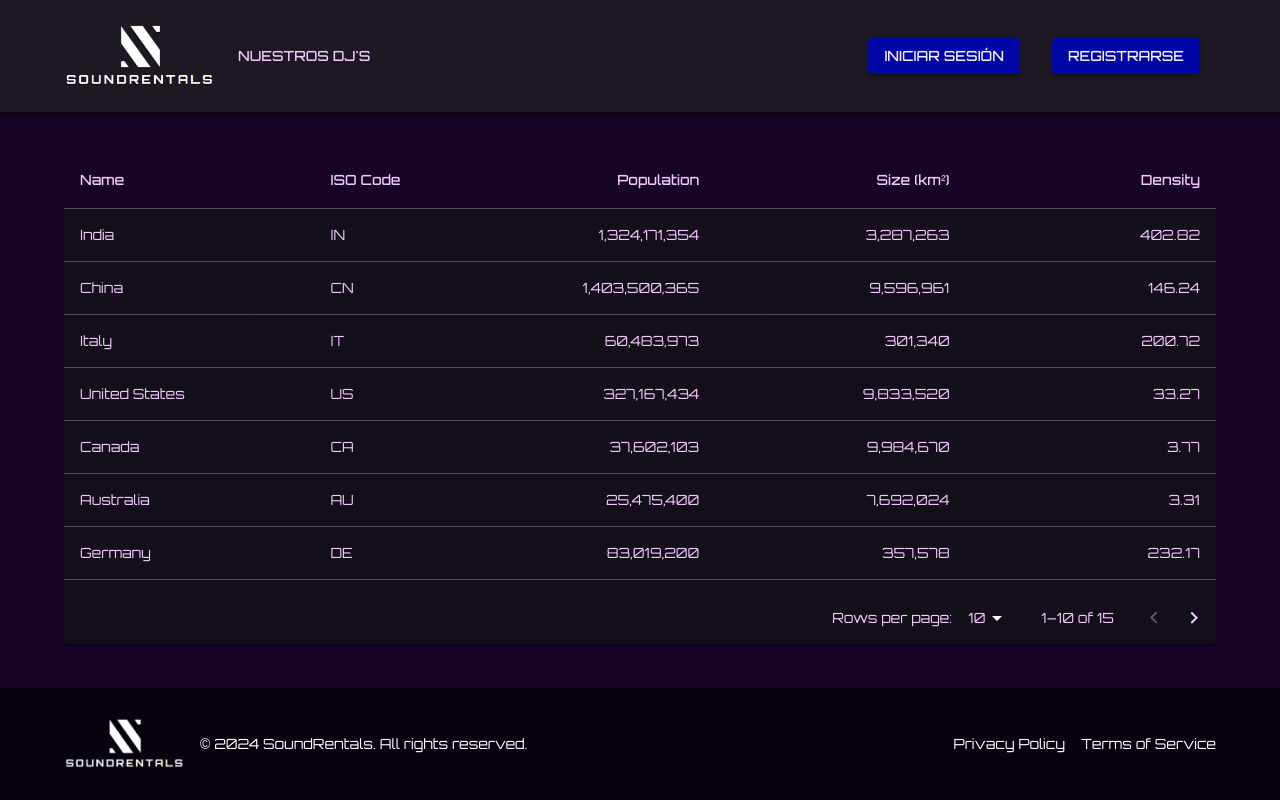
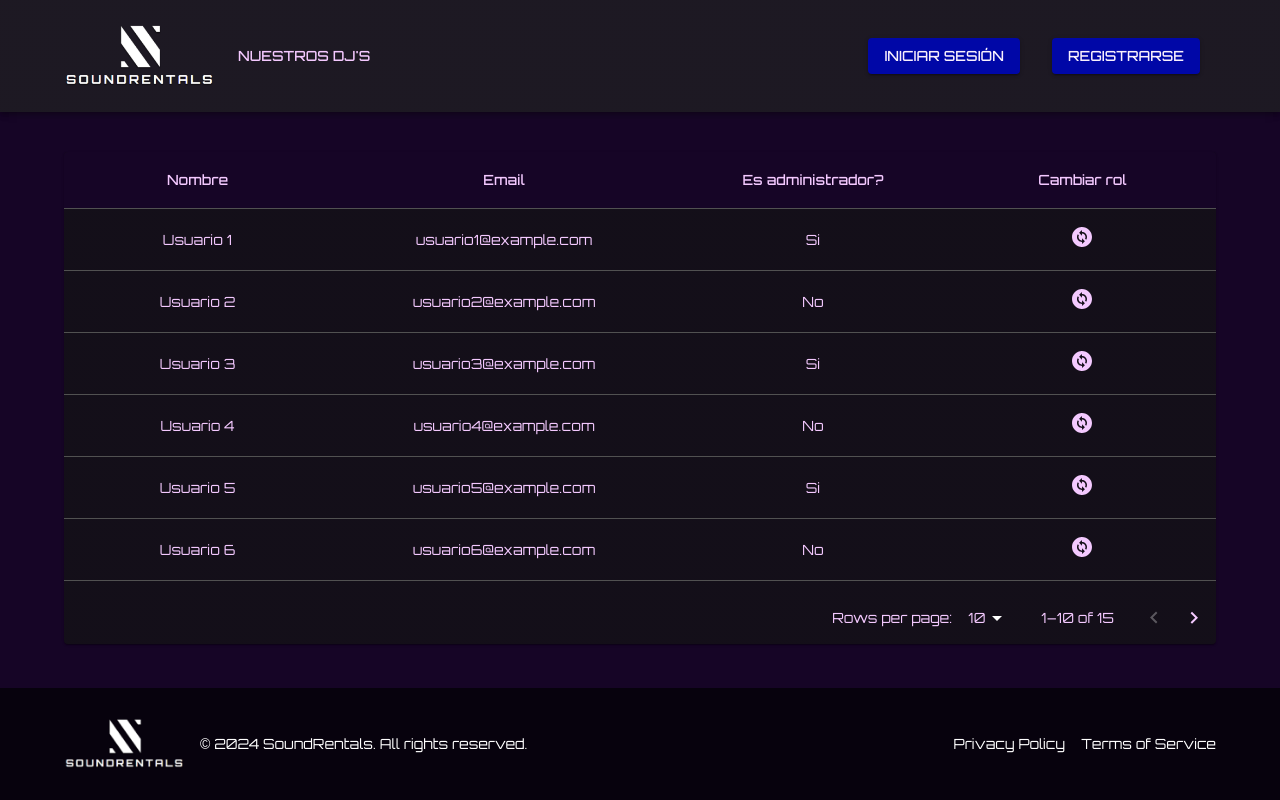
Before and after one commit to DOF1109/sound-rentals, a React (Vite) app in the folder frontend/: page /manage-users in a window 1280 px wide. Built offline with nearby package versions, Linux system fonts and the light colour scheme.

Commit message:
Se modifica dashboard de usuarios

```diff
--- a/frontend/src/components/pages/ManageUsers.jsx
+++ b/frontend/src/components/pages/ManageUsers.jsx
@@ -8,54 +8,32 @@ import TableHead from "@mui/material/TableHead";
 import TablePagination from "@mui/material/TablePagination";
 import TableRow from "@mui/material/TableRow";
 import { useState } from "react";
+import theme from "../../styles/themeConfig";
+import ChangeCircleIcon from "@mui/icons-material/ChangeCircle";
 
 const columns = [
-  { id: "name", label: "Name", minWidth: 170 },
-  { id: "code", label: "ISO\u00a0Code", minWidth: 100 },
-  {
-    id: "population",
-    label: "Population",
-    minWidth: 170,
-    align: "right",
-    format: (value) => value.toLocaleString("en-US"),
-  },
-  {
-    id: "size",
-    label: "Size\u00a0(km\u00b2)",
-    minWidth: 170,
-    align: "right",
-    format: (value) => value.toLocaleString("en-US"),
-  },
-  {
-    id: "density",
-    label: "Density",
-    minWidth: 170,
-    align: "right",
-    format: (value) => value.toFixed(2),
-  },
+  { id: "name", label: "Nombre", minWidth: 170 },
+  { id: "email", label: "Email", minWidth: 170 },
+  { id: "isAdmin", label: "Es administrador?", minWidth: 170 },
+  //   { id: "changeRol", label: "Cambiar rol", minWidth: 170 },
 ];
 
-function createData(name, code, population, size) {
-  const density = population / size;
-  return { name, code, population, size, density };
-}
-
 const rows = [
-  createData("India", "IN", 1324171354, 3287263),
-  createData("China", "CN", 1403500365, 9596961),
-  createData("Italy", "IT", 60483973, 301340),
-  createData("United States", "US", 327167434, 9833520),
-  createData("Canada", "CA", 37602103, 9984670),
-  createData("Australia", "AU", 25475400, 7692024),
-  createData("Germany", "DE", 83019200, 357578),
-  createData("Ireland", "IE", 4857000, 70273),
-  createData("Mexico", "MX", 126577691, 1972550),
-  createData("Japan", "JP", 126317000, 377973),
-  createData("France", "FR", 67022000, 640679),
-  createData("United Kingdom", "GB", 67545757, 242495),
-  createData("Russia", "RU", 146793744, 17098246),
-  createData("Nigeria", "NG", 200962417, 923768),
-  createData("Brazil", "BR", 210147125, 8515767),
+  { name: "Usuario 1", email: "usuario1@example.com", isAdmin: true },
+  { name: "Usuario 2", email: "usuario2@example.com", isAdmin: false },
+  { name: "Usuario 3", email: "usuario3@example.com", isAdmin: true },
+  { name: "Usuario 4", email: "usuario4@example.com", isAdmin: false },
+  { name: "Usuario 5", email: "usuario5@example.com", isAdmin: true },
+  { name: "Usuario 6", email: "usuario6@example.com", isAdmin: false },
+  { name: "Usuario 7", email: "usuario7@example.com", isAdmin: true },
+  { name: "Usuario 8", email: "usuario8@example.com", isAdmin: false },
+  { name: "Usuario 9", email: "usuario9@example.com", isAdmin: true },
+  { name: "Usuario 10", email: "usuario10@example.com", isAdmin: false },
+  { name: "Usuario 11", email: "usuario11@example.com", isAdmin: true },
+  { name: "Usuario 12", email: "usuario12@example.com", isAdmin: false },
+  { name: "Usuario 13", email: "usuario13@example.com", isAdmin: true },
+  { name: "Usuario 14", email: "usuario14@example.com", isAdmin: false },
+  { name: "Usuario 15", email: "usuario15@example.com", isAdmin: true },
 ];
 
 const ManageUsers = () => {
@@ -72,7 +50,7 @@ const ManageUsers = () => {
   };
 
   return (
-    <Container sx={{py:5}}>
+    <Container sx={{ py: 5 }}>
       <Paper sx={{ width: "100%", overflow: "hidden" }}>
         <TableContainer sx={{ maxHeight: 440 }}>
           <Table stickyHeader aria-label="sticky table">
@@ -81,12 +59,15 @@ const ManageUsers = () => {
                 {columns.map((column) => (
                   <TableCell
                     key={column.id}
-                    align={column.align}
+                    align="center"
                     style={{ minWidth: column.minWidth }}
                   >
                     {column.label}
                   </TableCell>
                 ))}
+                <TableCell align="center" style={{ minWidth: 170 }}>
+                  Cambiar rol
+                </TableCell>
               </TableRow>
             </TableHead>
             <TableBody>
@@ -98,18 +79,23 @@ const ManageUsers = () => {
                       hover
                       role="checkbox"
                       tabIndex={-1}
-                      key={row.code}
+                      key={row.email}
                     >
                       {columns.map((column) => {
                         const value = row[column.id];
                         return (
-                          <TableCell key={column.id} align={column.align}>
-                            {column.format && typeof value === "number"
-                              ? column.format(value)
-                              : value}
+                          <TableCell key={column.id} align="center">
+                            {column.id !== "isAdmin"
+                              ? value
+                              : row.isAdmin
+                              ? "Si"
+                              : "No"}
                           </TableCell>
                         );
                       })}
+                      <TableCell align="center">
+                        <ChangeCircleIcon />
+                      </TableCell>
                     </TableRow>
                   );
                 })}
```
